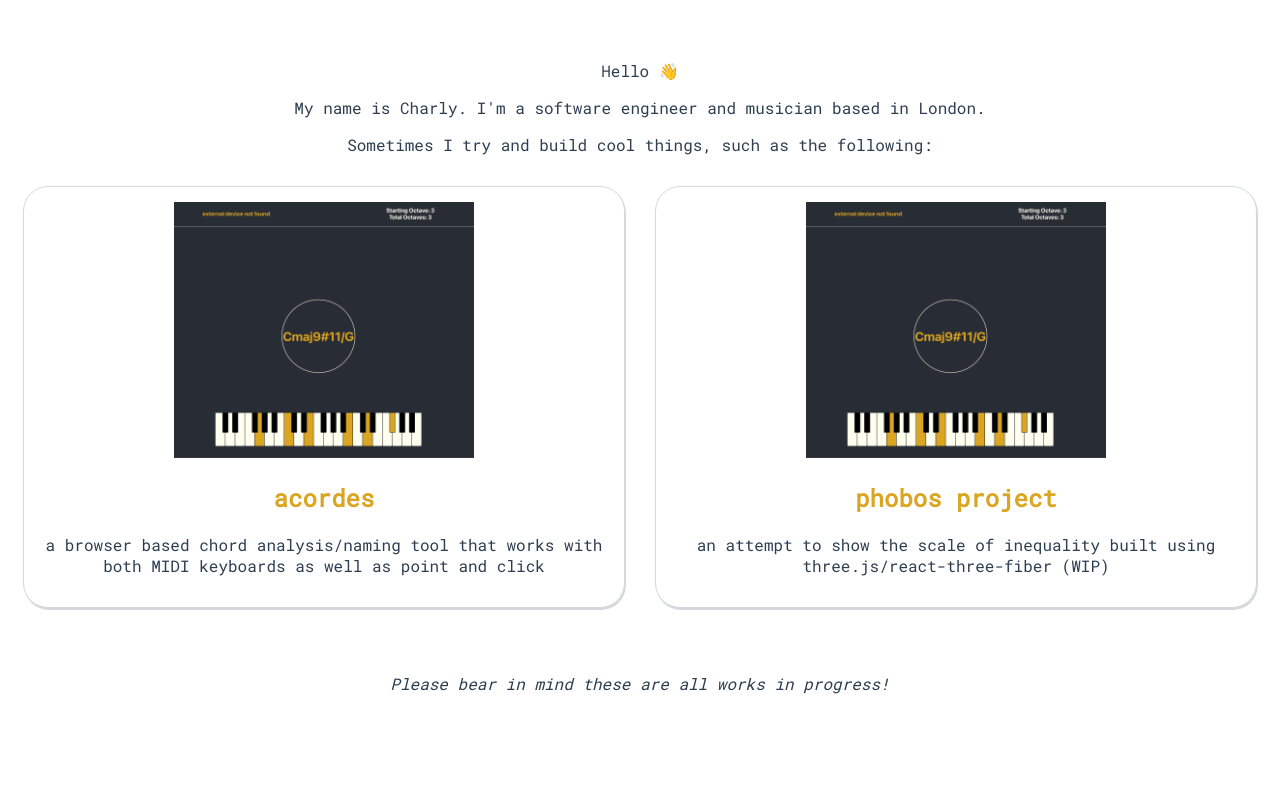
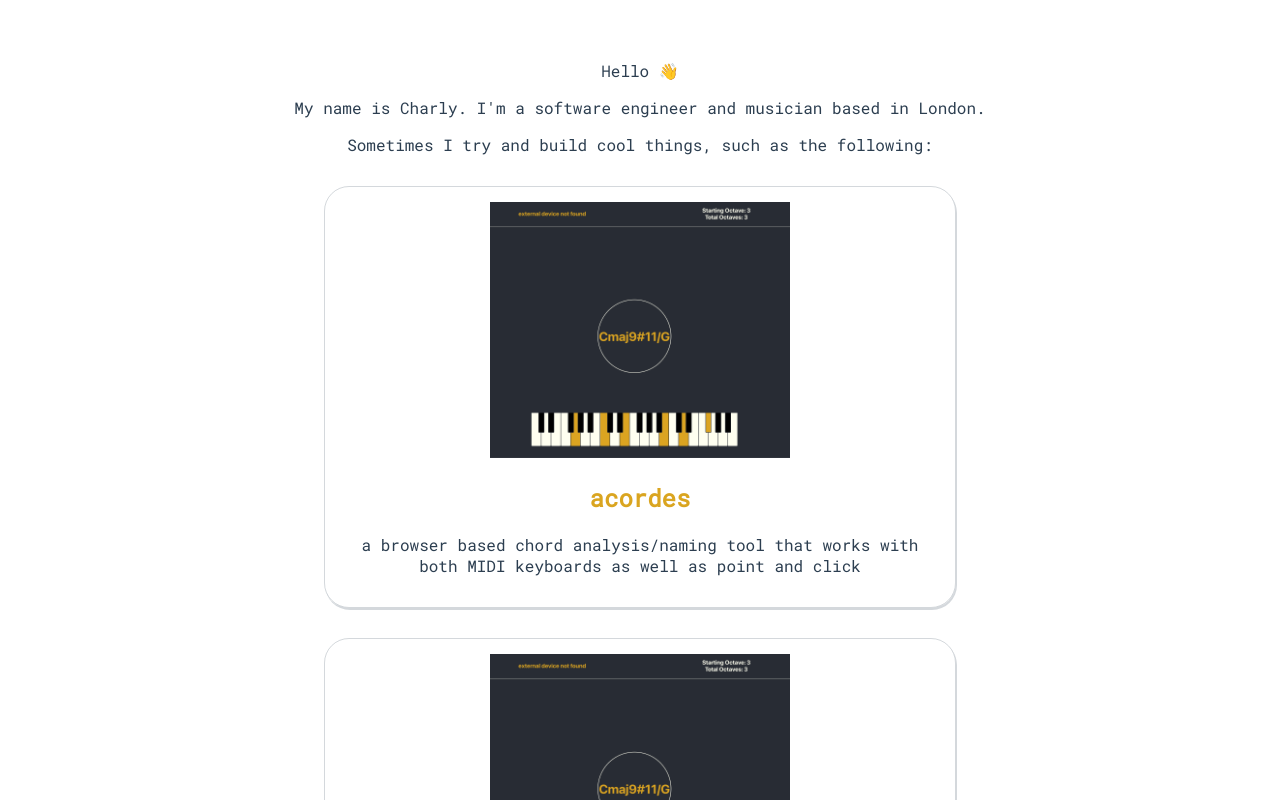
Before and after one commit to phlye/phlye.github.io, a Vue app: page / in a window 1280 px wide. Shown: the top 800 px of the page. Built offline with nearby package versions, Linux system fonts and the light colour scheme.

Commit message:
flex-wrap for projects

```diff
--- a/src/components/ProjectCard.vue
+++ b/src/components/ProjectCard.vue
@@ -26,7 +26,6 @@ a {
   text-decoration: none;
   color: inherit;
   width: 600px;
-  height: auto;
   padding: 15px;
   margin: 15px;
   border-radius: 25px;
--- a/src/components/Projects.vue
+++ b/src/components/Projects.vue
@@ -37,6 +37,7 @@ body {
 
 .projectsContainer {
   display: flex;
+  flex-wrap: wrap;
   flex-direction: row;
   align-items: center;
   justify-content: center;
```
